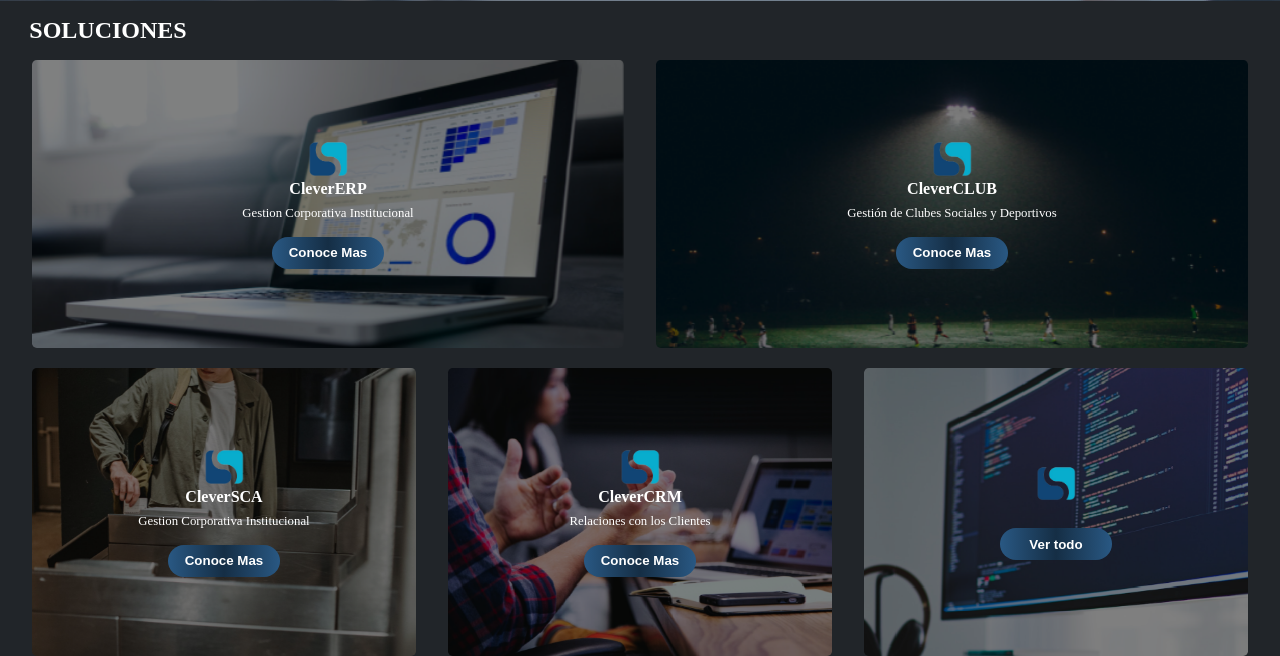
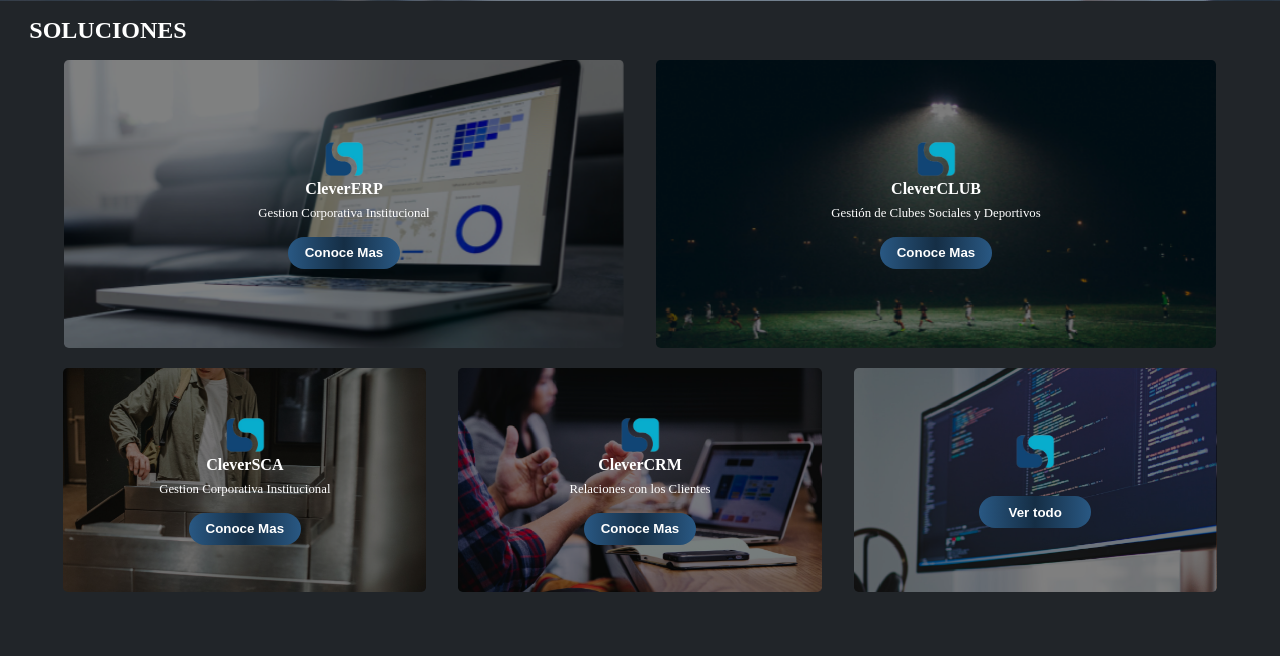
Before and after one commit to MicaelaPerezCleverSoft/landingCleverSoft, a PHP site: page /cleversoft.php in a window 1280 px wide. Shown: the part 855-1511 px from the top of the page. After the commit the page ends 1447 px from the top, so only its background shows below. Run offline with PHP 8.4, Linux system fonts and the light colour scheme.

Commit message:
fix: width and height in image background

```diff
--- a/cleversoft.php
+++ b/cleversoft.php
@@ -29,14 +29,14 @@
     echo '<h1 class="titulo">SOLUCIONES</h1>';
     require('soluciones.php');
     echo '<div class="fila-superior">';
-    $soluciones = new Soluciones('./imagenes/CleverERP.png', './imagenes/LogoCleverSoft.png', 'CleverERP', 'Gestion Corporativa Institucional', 'Conoce Mas', '37rem');
-    $soluciones = new Soluciones('./imagenes/CleverCLUB.png', './imagenes/LogoCleverSoft.png', 'CleverCLUB', 'Gestión de Clubes Sociales y Deportivos', 'Conoce Mas', '37rem');
+    $soluciones = new Soluciones('./imagenes/CleverERP.png', './imagenes/LogoCleverSoft.png', 'CleverERP', 'Gestion Corporativa Institucional', 'Conoce Mas', '35rem', '18rem');
+    $soluciones = new Soluciones('./imagenes/CleverCLUB.png', './imagenes/LogoCleverSoft.png', 'CleverCLUB', 'Gestión de Clubes Sociales y Deportivos', 'Conoce Mas', '35rem', '18rem');
     echo '</div>';
 
     echo '<div class="fila-inferior">';
-    $soluciones = new Soluciones('./imagenes/CleverSCA.png', './imagenes/LogoCleverSoft.png', 'CleverSCA', 'Gestion Corporativa Institucional', 'Conoce Mas', '24rem');
-    $soluciones = new Soluciones('./imagenes/CleverCRM.png', './imagenes/LogoCleverSoft.png',  'CleverCRM', 'Relaciones con los Clientes', 'Conoce Mas', '24rem');
-    $soluciones = new Soluciones('./imagenes/VerTodos.png', './imagenes/LogoCleverSoft.png', '', '', 'Ver todo', '24rem');
+    $soluciones = new Soluciones('./imagenes/CleverSCA.png', './imagenes/LogoCleverSoft.png', 'CleverSCA', 'Gestion Corporativa Institucional', 'Conoce Mas', '22.7rem', '14rem');
+    $soluciones = new Soluciones('./imagenes/CleverCRM.png', './imagenes/LogoCleverSoft.png',  'CleverCRM', 'Relaciones con los Clientes', 'Conoce Mas', '22.7rem', '14rem');
+    $soluciones = new Soluciones('./imagenes/VerTodos.png', './imagenes/LogoCleverSoft.png', '', '', 'Ver todo', '22.7rem', '14rem');
     echo '</div>';
     echo '</div>';
 
--- a/css/soluciones.css
+++ b/css/soluciones.css
@@ -28,7 +28,6 @@
 
 .dataSoluciones img {
     width: 3rem;
-
 }
 
 .dataSoluciones h2 {
@@ -82,8 +81,8 @@
 }
 
 .soluciones {
-    width: 30%;
-    margin-right: 0.5rem;
+    width: 35%;
+
 }
 
 .soluciones:last-child {
--- a/soluciones.php
+++ b/soluciones.php
@@ -8,8 +8,9 @@ class Soluciones
     private $subtitulo;
     private $boton;
     private $width;
+    private $height;
 
-    public function __construct($imagen, $logo, $titulo, $subtitulo, $boton, $width)
+    public function __construct($imagen, $logo, $titulo, $subtitulo, $boton, $width, $height)
     {
         $this->imagen = $imagen;
         $this->logo = $logo;
@@ -17,11 +18,12 @@ class Soluciones
         $this->subtitulo = $subtitulo;
         $this->boton = $boton;
         $this->width = $width;
+        $this->height = $height;
 
         echo '
         <link rel="stylesheet" type="text/css" href="./css/soluciones.css">
         <div class="cardSoluciones">
-            <div class="dataSoluciones" style="background-image: url(' . $this->imagen . '); width:' . $this->width . ' ; height: 18rem">
+            <div class="dataSoluciones" style="background-image: url(' . $this->imagen . '); width:' . $this->width . ' ; height: ' . $this->height . '">
             <img src="' . $this->logo . '"></img>
             <h2> ' . $this->titulo . '</h2>
                 <p>' . $this->subtitulo . '</p>
```
Also changed, not shown: imagenes/backgroundNosotros.png (added).
